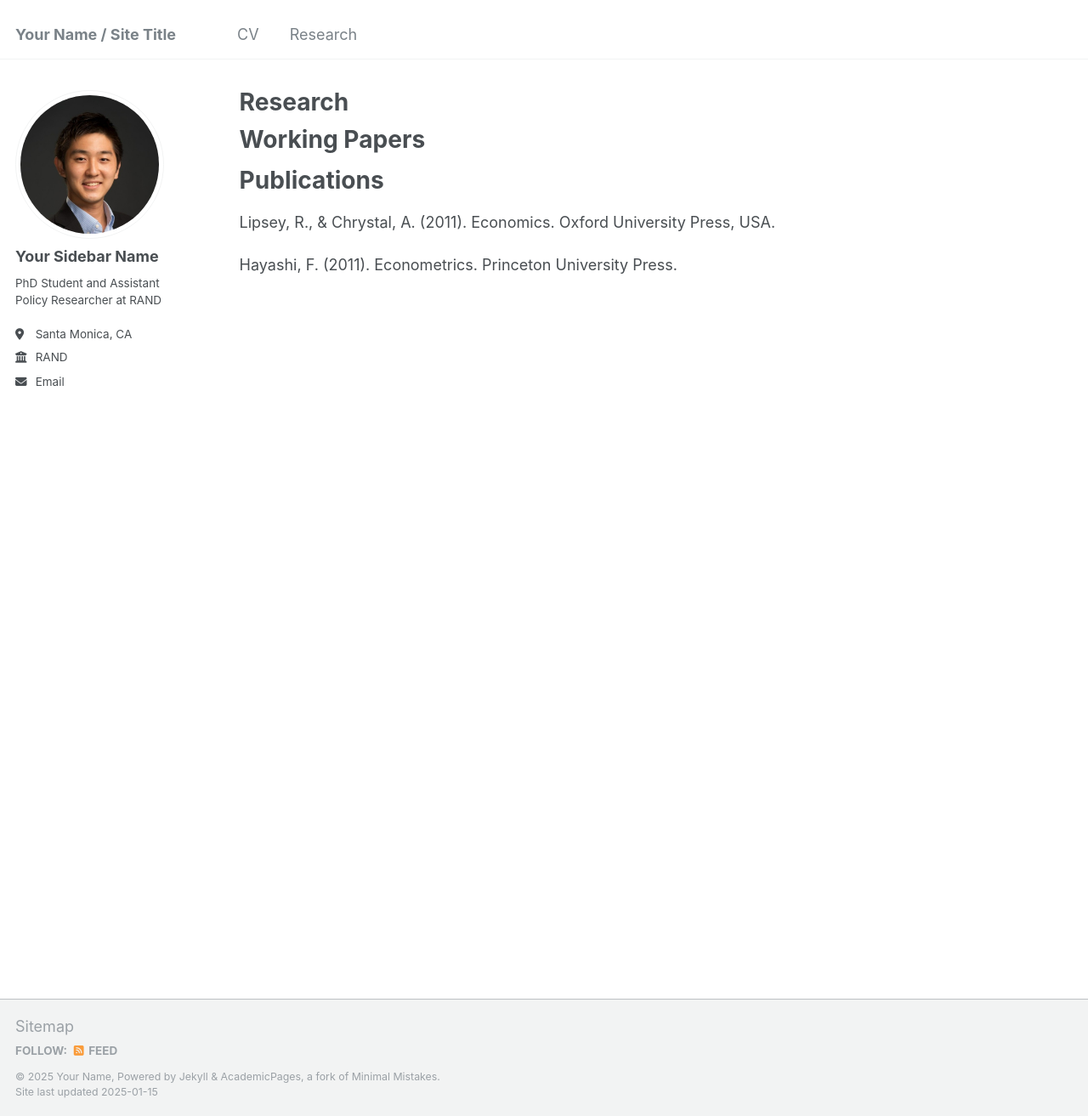
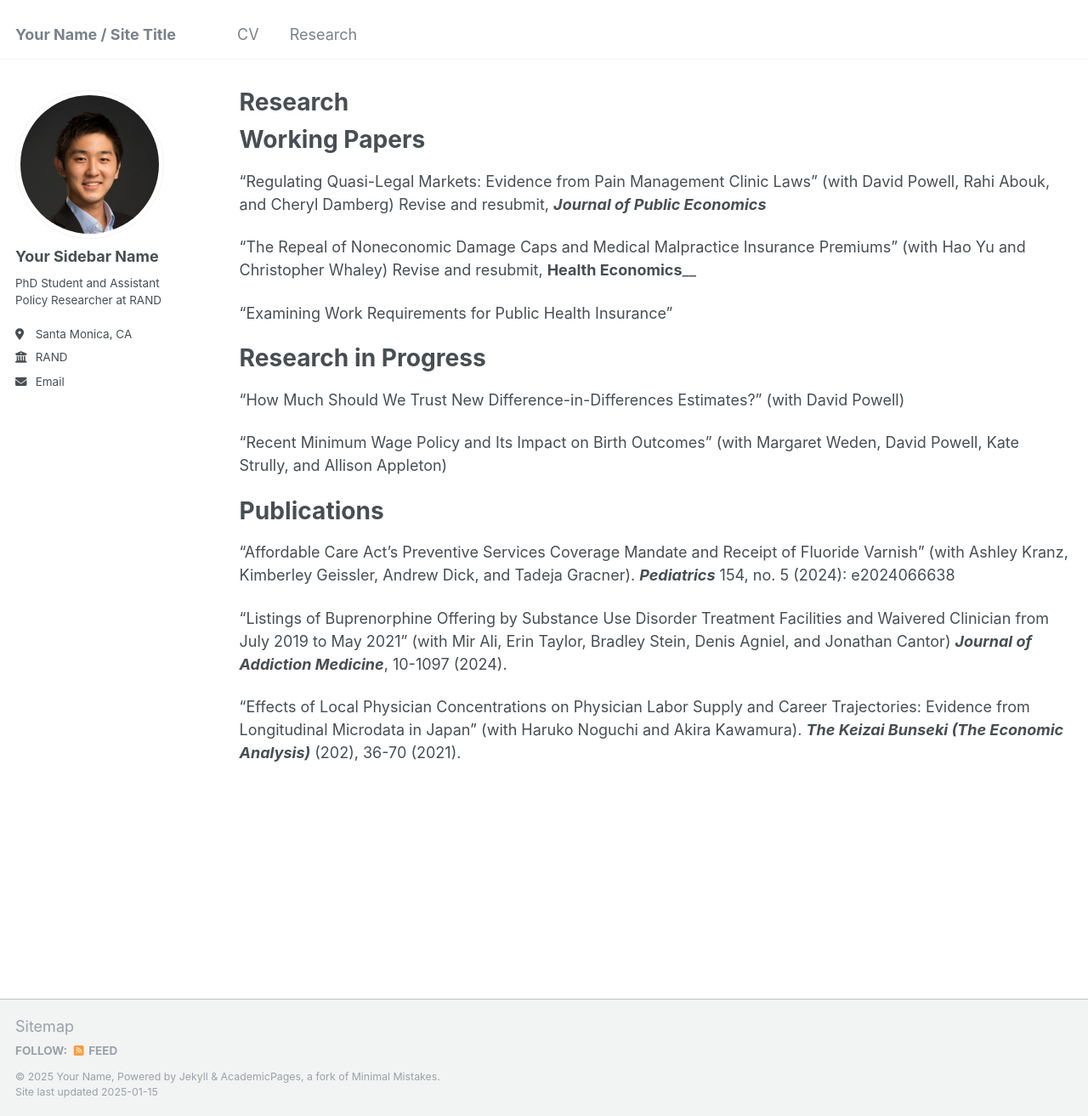
Before and after one commit to yujimizushima/yujimizushima.github.io, a Jekyll site: the page built from _pages/research.md, in a window 1280 px wide and 1313 px high. Shown: the whole window at 85% size. Built offline with Jekyll 4.4.1, drawn with Linux system fonts in a browser that asks for light colours.

Commit message:
Update research.md

```diff
--- a/_pages/research.md
+++ b/_pages/research.md
@@ -8,8 +8,23 @@ author_profile: true
 Working Papers
 ======
 
+"Regulating Quasi-Legal Markets: Evidence from Pain Management Clinic Laws" (with David Powell, Rahi Abouk, and Cheryl Damberg) Revise and resubmit, _**Journal of Public Economics**_
+
+"The Repeal of Noneconomic Damage Caps and Medical Malpractice Insurance Premiums" (with Hao Yu and Christopher Whaley) Revise and resubmit, **Health Economics**__
+
+"Examining Work Requirements for Public Health Insurance"
+
+Research in Progress
+======
+"How Much Should We Trust New Difference-in-Differences Estimates?" (with David Powell)
+
+"Recent Minimum Wage Policy and Its Impact on Birth Outcomes" (with Margaret Weden, David Powell, Kate Strully, and Allison Appleton)
+
 Publications
 ======
-Lipsey, R., & Chrystal, A. (2011). Economics. Oxford University Press, USA.
 
-Hayashi, F. (2011). Econometrics. Princeton University Press.
+"Affordable Care Act’s Preventive Services Coverage Mandate and Receipt of Fluoride Varnish" (with Ashley Kranz, Kimberley Geissler, Andrew Dick, and Tadeja Gracner). _**Pediatrics**_ 154, no. 5 (2024): e2024066638
+
+"Listings of Buprenorphine Offering by Substance Use Disorder Treatment Facilities and Waivered Clinician from July 2019 to May 2021" (with Mir Ali, Erin Taylor, Bradley Stein, Denis Agniel, and Jonathan Cantor) _**Journal of Addiction Medicine**_, 10-1097 (2024).
+
+"Effects of Local Physician Concentrations on Physician Labor Supply and Career Trajectories: Evidence from Longitudinal Microdata in Japan" (with Haruko Noguchi and Akira Kawamura). _**The Keizai Bunseki (The Economic Analysis)**_ (202), 36-70 (2021).
```
